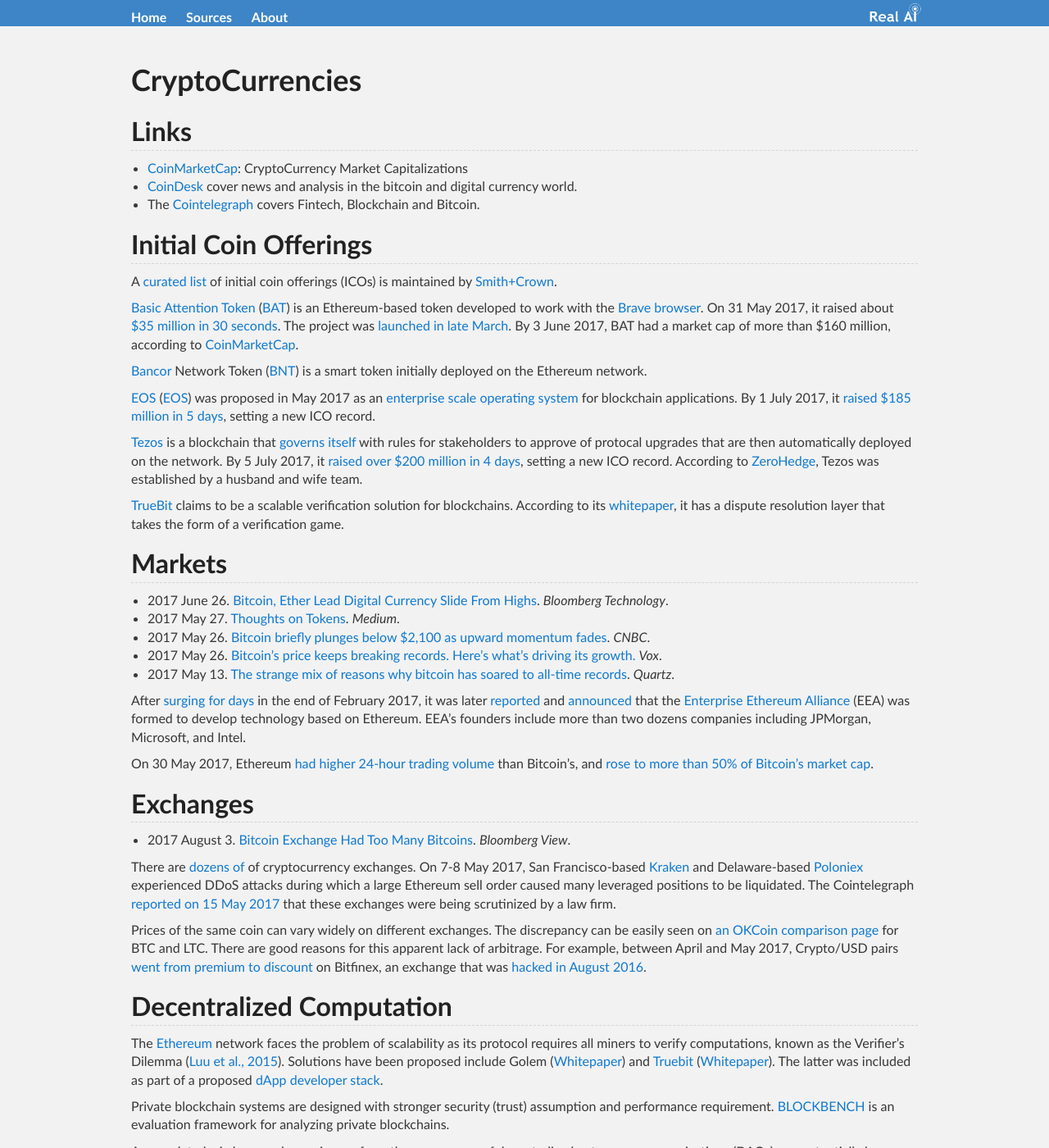
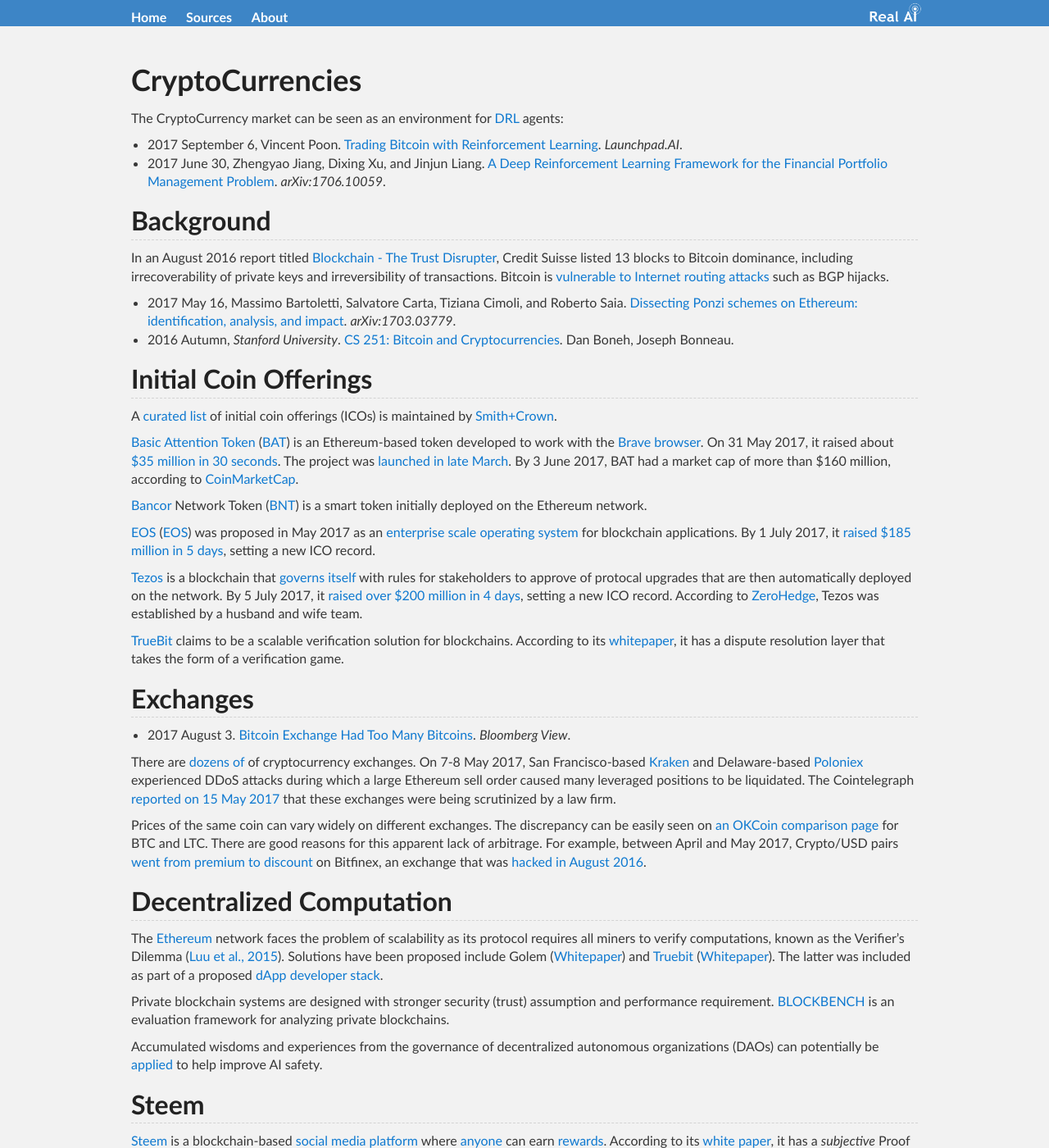
Before and after one commit to Tonywuhk/realai.org, a Jekyll site: the page built from DRL/CryptoCurrencies.md, in a window 1280 px wide and 1400 px high. Shown: the whole window at 82% size. Built offline with Jekyll 4.4.1, drawn with Linux system fonts in a browser that asks for light colours; our own code applies the rules of GitHub Pages for plain Markdown files; the repository's description, which GitHub fills in, is left out; some of the changed text lies outside the part shown.

Commit message:
Update files

```diff
--- a/about/risks/coins.md
+++ b/DRL/CryptoCurrencies.md
@@ -1,13 +1,19 @@
 ---
-permalink: /about/risks/coins/
 ---
 # CryptoCurrencies
 
-## Links
+The CryptoCurrency market can be seen as an environment for [DRL](README.md) agents:
 
-* [CoinMarketCap](https://coinmarketcap.com/): CryptoCurrency Market Capitalizations
-* [CoinDesk](http://www.coindesk.com/) cover news and analysis in the bitcoin and digital currency world.
-* The [Cointelegraph](https://cointelegraph.com/) covers Fintech, Blockchain and Bitcoin.
+* 2017 September 6, Vincent Poon. [Trading Bitcoin with Reinforcement Learning](https://launchpad.ai/blog/trading-bitcoin). *Launchpad.AI*.
+* 2017 June 30, Zhengyao Jiang, Dixing Xu, and Jinjun Liang. [A Deep Reinforcement Learning Framework for the
+Financial Portfolio Management Problem](https://arxiv.org/abs/1706.10059). *arXiv:1706.10059*.
+
+## Background
+
+In an August 2016 report titled [Blockchain - The Trust Disrupter](http://www.the-blockchain.com/docs/Credit-Suisse-Blockchain-Trust-Disrupter.pdf), Credit Suisse listed 13 blocks to Bitcoin dominance, including irrecoverability of private keys and irreversibility of transactions. Bitcoin is [vulnerable to Internet routing attacks](https://btc-hijack.ethz.ch/) such as BGP hijacks.
+
+* 2017 May 16, Massimo Bartoletti, Salvatore Carta, Tiziana Cimoli, and Roberto Saia. [Dissecting Ponzi schemes on Ethereum: identification, analysis, and impact](https://arxiv.org/abs/1703.03779). *arXiv:1703.03779*.
+* 2016 Autumn, *Stanford University*. [CS 251: Bitcoin and Cryptocurrencies](https://crypto.stanford.edu/cs251/). Dan Boneh, Joseph Bonneau.
 
 ## Initial Coin Offerings
 
@@ -22,18 +28,6 @@
 [Tezos](https://www.tezos.com/) is a blockchain that [governs itself](https://www.tezos.com/governance) with rules for stakeholders to approve of protocal upgrades that are then automatically deployed on the network. By 5 July 2017, it [raised over $200 million in 4 days](http://mashable.com/2017/07/05/tezos-ico-cryptocurrency-startup/), setting a new ICO record. According to [ZeroHedge](http://www.zerohedge.com/news/2017-07-05/ex-goldman-hft-trader-makes-blockchain-history-raising-200-million-tezos-ico-4-days), Tezos was established by a husband and wife team.
 
 [TrueBit](https://truebit.io/) claims to be a scalable verification solution for blockchains. According to its [whitepaper](https://people.cs.uchicago.edu/~teutsch/papers/truebit.pdf), it has a dispute resolution layer that takes the form of a verification game.
-
-## Markets
-
-* 2017 June 26. [Bitcoin, Ether Lead Digital Currency Slide From Highs](https://www.bloomberg.com/news/articles/2017-06-26/bitcoin-ether-lead-slide-as-digital-currencies-drop-from-highs). *Bloomberg Technology*.
-* 2017 May 27. [Thoughts on Tokens](https://medium.com/@balajis/thoughts-on-tokens-436109aabcbe). *Medium*.
-* 2017 May 26. [Bitcoin briefly plunges below $2,100 as upward momentum fades](http://www.cnbc.com/2017/05/26/bitcoin-briefly-plunges-below-2100-as-upward-momentum-fades.html). *CNBC*.
-* 2017 May 26. [Bitcoin's price keeps breaking records. Here's what's driving its growth.](https://www.vox.com/new-money/2017/5/26/15687062/bitcoin-bubble-explained) *Vox*.
-* 2017 May 13. [The strange mix of reasons why bitcoin has soared to all-time records](https://qz.com/981814/the-strange-mix-of-reasons-why-bitcoin-has-soared-to-all-time-records/). *Quartz*.
-
-After [surging for days](http://www.zerohedge.com/news/2017-02-27/ethereum-soars-after-jpmorgan-intel-microsoft-and-others-form-blockchain-alliance) in the end of February 2017, it was later  [reported](http://in.reuters.com/article/ethereum-enterprises-consortium-idINKBN16717C) and [announced](http://spectrum.ieee.org/tech-talk/computing/networks/enterprise-ethereum-alliance-launches) that the [Enterprise Ethereum Alliance](https://entethalliance.org/) (EEA) was formed to develop technology based on Ethereum. EEA’s founders include more than two dozens companies including JPMorgan, Microsoft, and Intel.
-
-On 30 May 2017, Ethereum [had higher 24-hour trading volume](https://cointelegraph.com/news/ethereum-has-higher-trade-volumes-than-bitcoin-as-fortunes-reverse) than Bitcoin’s, and [rose to more than 50% of Bitcoin’s market cap](https://www.cryptocoinsnews.com/ethereum-market-cap-rises-to-more-than-50-of-bitcoins/).
 
 ## Exchanges
 
@@ -58,10 +52,3 @@
 According to a July 2016 post by [dan](https://steemit.com/@dan), Steemit's [evil plan](https://steemit.com/steem/@dan/steemit-s-evil-plan-for-cryptocurrency-world-domination) is bootstrapping a digital currency.
 
 Similar to Steem, there are [Golos](https://golos.io/) in Russian and [Yoyow](https://yoyow.org/) in Chinese.
-
-## Background
-
-In an August 2016 report titled [Blockchain - The Trust Disrupter](http://www.the-blockchain.com/docs/Credit-Suisse-Blockchain-Trust-Disrupter.pdf), Credit Suisse listed 13 blocks to Bitcoin dominance, including irrecoverability of private keys and irreversibility of transactions. Bitcoin is [vulnerable to Internet routing attacks](https://btc-hijack.ethz.ch/) such as BGP hijacks.
-
-* 2017 May 16, Massimo Bartoletti, Salvatore Carta, Tiziana Cimoli, and Roberto Saia. [Dissecting Ponzi schemes on Ethereum: identification, analysis, and impact](https://arxiv.org/abs/1703.03779). *arXiv:1703.03779*.
-* 2016 Autumn, *Stanford University*. [CS 251: Bitcoin and Cryptocurrencies](https://crypto.stanford.edu/cs251/). Dan Boneh, Joseph Bonneau.
```
Also changed, not shown: DRL/environments.md (+4 -0 lines), about/risks/README.md (+0 -10 lines), applications.md (+0 -1 lines), industry/README.md (+2 -0 lines), research-groups/publications/google-brain.md (+1 -0 lines), sources.md (+1 -0 lines).
